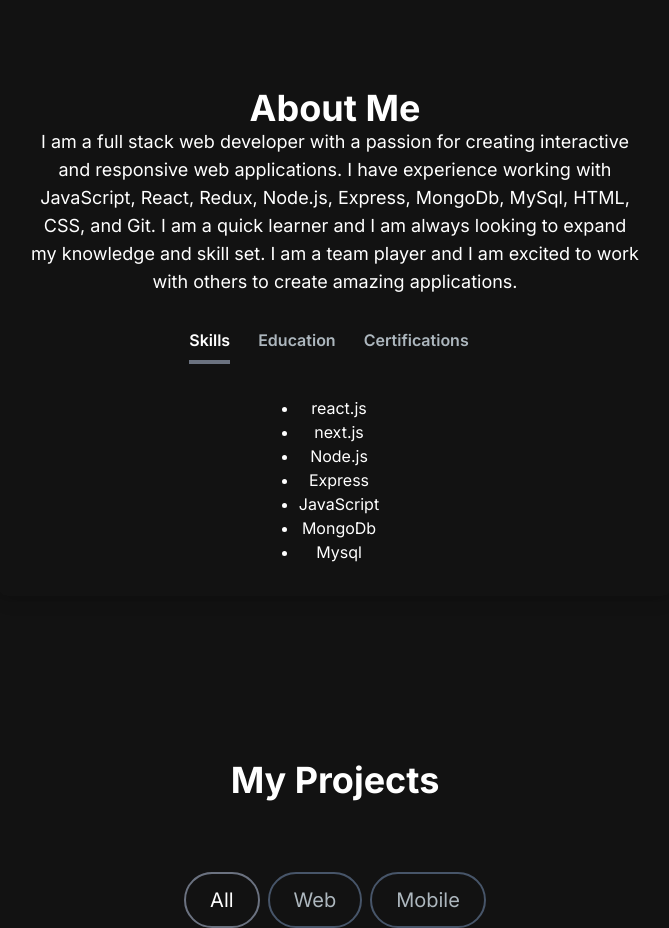
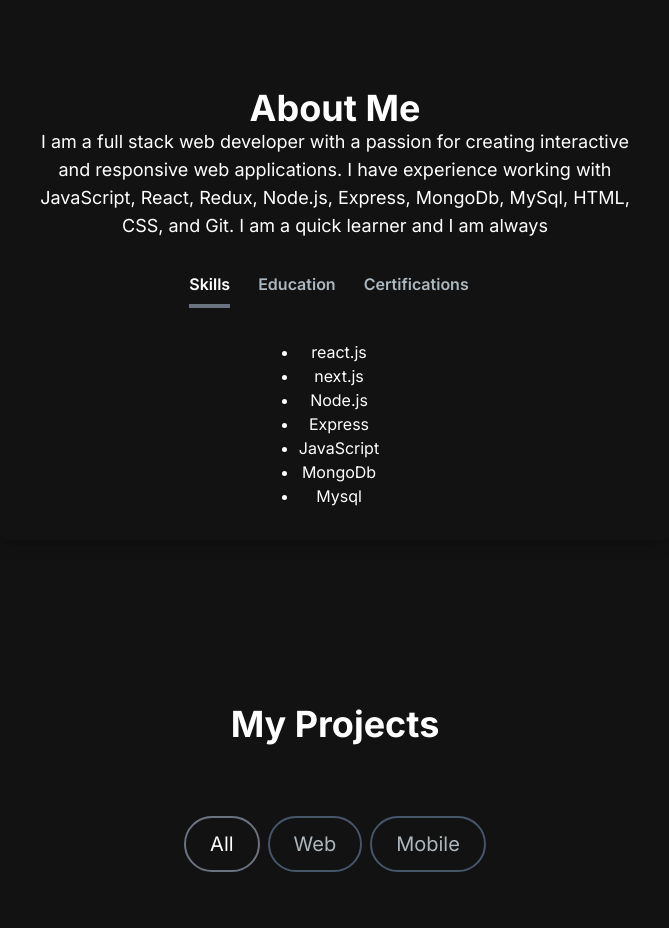
Before and after one commit to Dawithabte31/New-personal-portfolio, a Next.js app: page / in a window 1280 px wide. Shown: the part 920-1848 px from the top of the page, without its empty margins (305-974 px from the left). Built offline with nearby package versions, Linux system fonts and the light colour scheme.

Commit message:
commenting on the about page

```diff
--- a/src/app/components/AboutSection.jsx
+++ b/src/app/components/AboutSection.jsx
@@ -73,8 +73,8 @@ const AboutSection = () => {
             interactive and responsive web applications. I have experience
             working with JavaScript, React, Redux, Node.js, Express, MongoDb,
             MySql, HTML, CSS, and Git. I am a quick learner and I am always
-            looking to expand my knowledge and skill set. I am a team player and
-            I am excited to work with others to create amazing applications.
+            {/* looking to expand my knowledge and skill set. I am a team player and
+            I am excited to work with others to create amazing applications. */}
           </motion.p>
           <div className="flex space-x-4 mb-8">
             <TabButton
```
Also changed, not shown: 1 other file (tests, documents, lock files or other folders).
